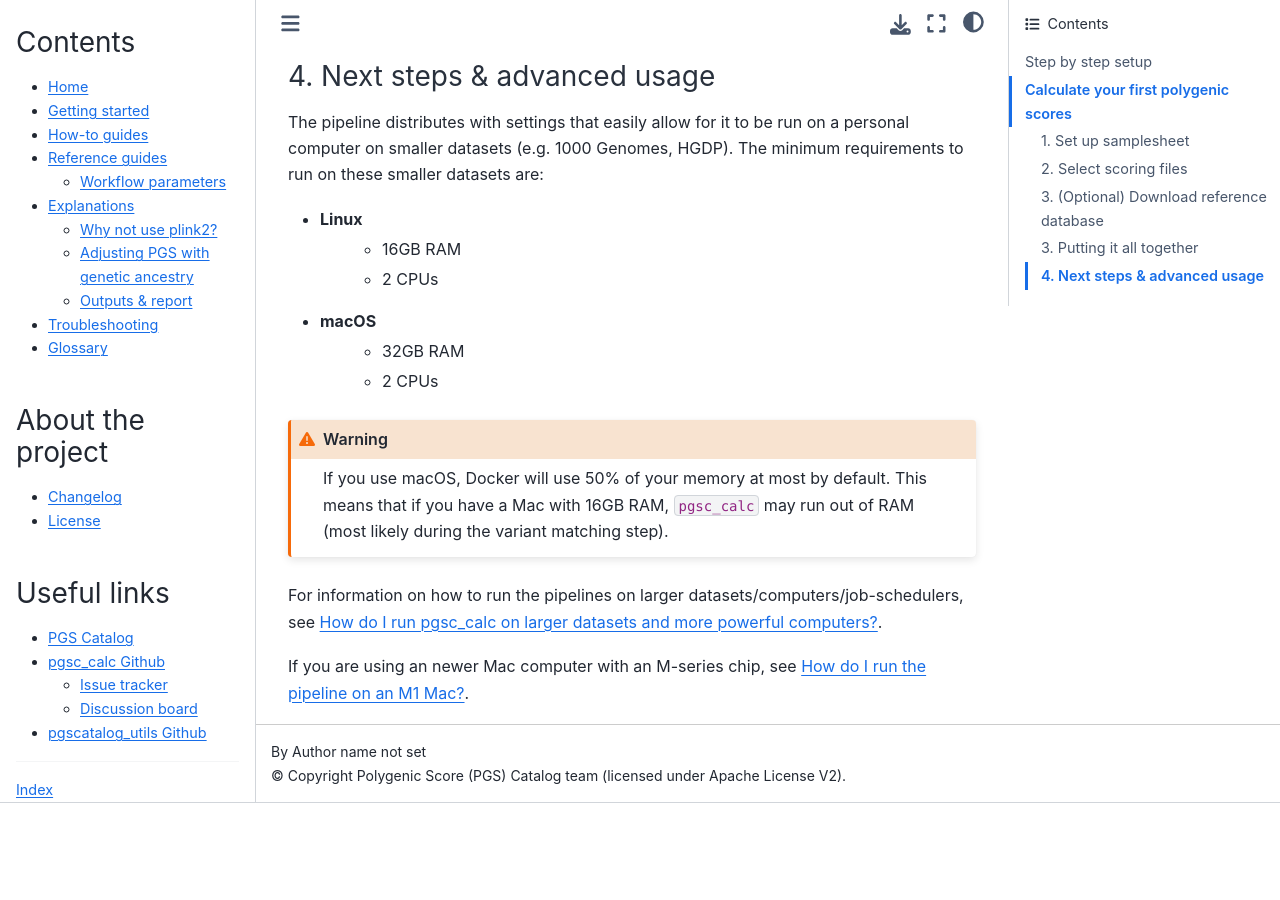
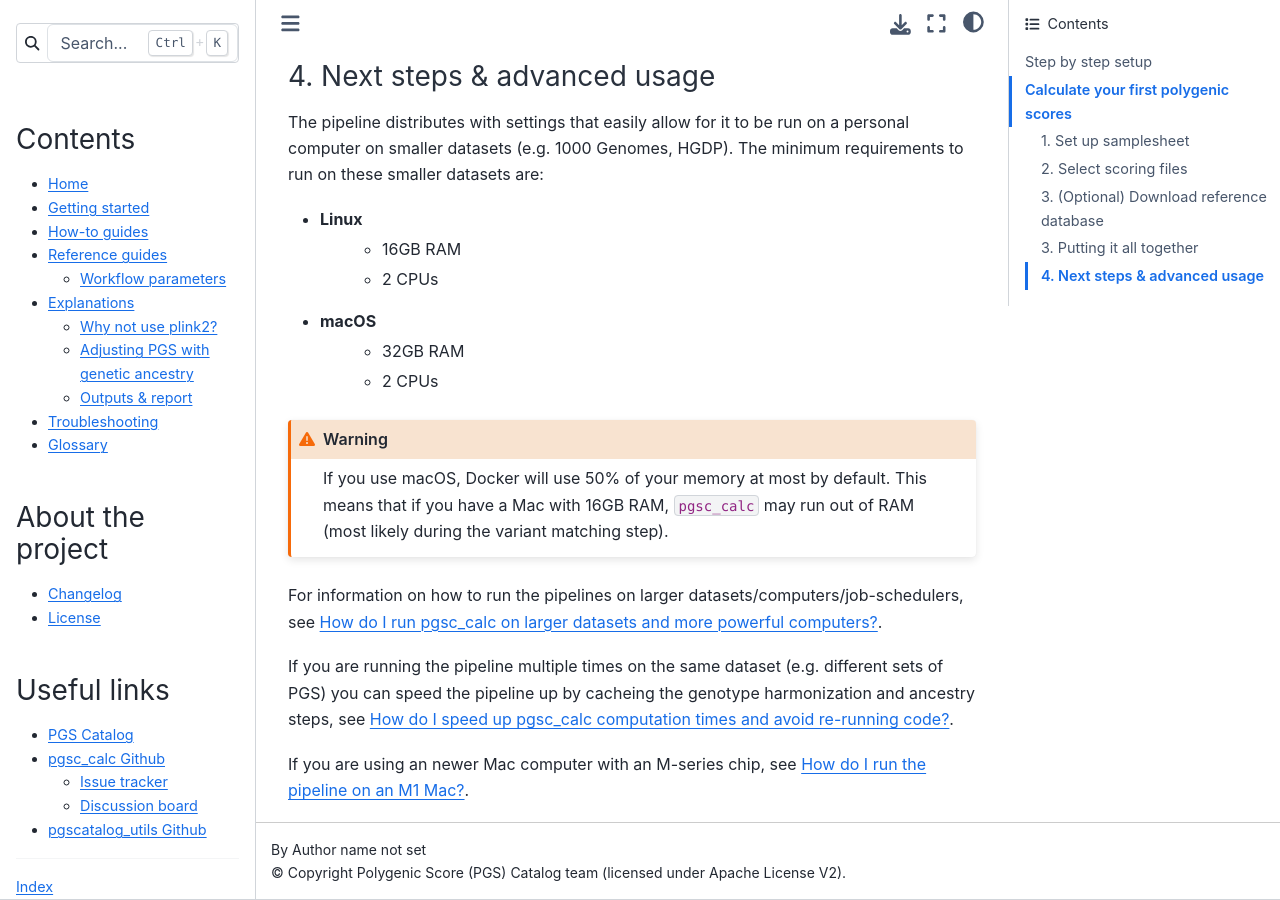
Before and after one commit to PGScatalog/pgsc_calc, a Sphinx documentation site: the page built from docs/getting-started.rst, in a window 1280 px wide and 900 px high, scrolled down 4073 px. Built offline with Sphinx 7.4.7 and the Sphinx Book theme 1.1.4, drawn with Linux system fonts in a browser that asks for light colours; before the commit the page ends 4876 px from its top, so only the background shows below that.

Commit message:
Add information on cache and pipeline speed

```diff
--- a/docs/getting-started.rst
+++ b/docs/getting-started.rst
@@ -194,4 +194,8 @@
 For information on how to run the pipelines on larger datasets/computers/job-schedulers,
 see :ref:`big job`.
 
+If you are running the pipeline multiple times on the same dataset (e.g. different sets of
+PGS) you can speed the pipeline up by cacheing the genotype harmonization and ancestry steps,
+see :ref:`cache`.
+
 If you are using an newer Mac computer with an M-series chip, see :ref:`arm`.
--- /dev/null
+++ b/docs/how-to/cache.rst
@@ -0,0 +1,20 @@
+.. _cache:
+
+How do I speed up `pgsc_calc` computation times and avoid re-running code?
+==========================================================================
+
+If you intend to run `pgsc_calc` multiple times on the same target samples (e.g.
+on different sets of PGS, with different variant matching flags) it is worth cacheing
+information on invariant steps of the pipeline:
+
+- Genotype harmonzation (variant relabeling steps)
+- Steps of `--run_ancestry` that: match variants between the target and reference panel and
+  generate PCA loadings that can be used to adjust the PGS for ancestry.
+
+To do this you must specify a directory that can store these information across runs using the
+`--genotypes_cache` flag to the nextflow command (also see :ref:`param ref`). Future runs of the
+pipeline that use the same cache directory should then skip these steps and proceed to run only the
+steps needed to calculate new PGS. This is slightly different than using the `-resume command in
+nextflow <https://www.nextflow.io/blog/2019/demystifying-nextflow-resume.html>`_ which mainly checks the
+`work` directory and is more often used for restarting the pipeline when a specific step has failed
+(e.g. for exceeding memory limits).
--- a/docs/how-to/index.rst
+++ b/docs/how-to/index.rst
@@ -14,6 +14,7 @@
    calculate_pgscatalog
    multiple
    ancestry
+   cache
 
 Making genomic data and scorefiles compatible
 ---------------------------------------------
```
